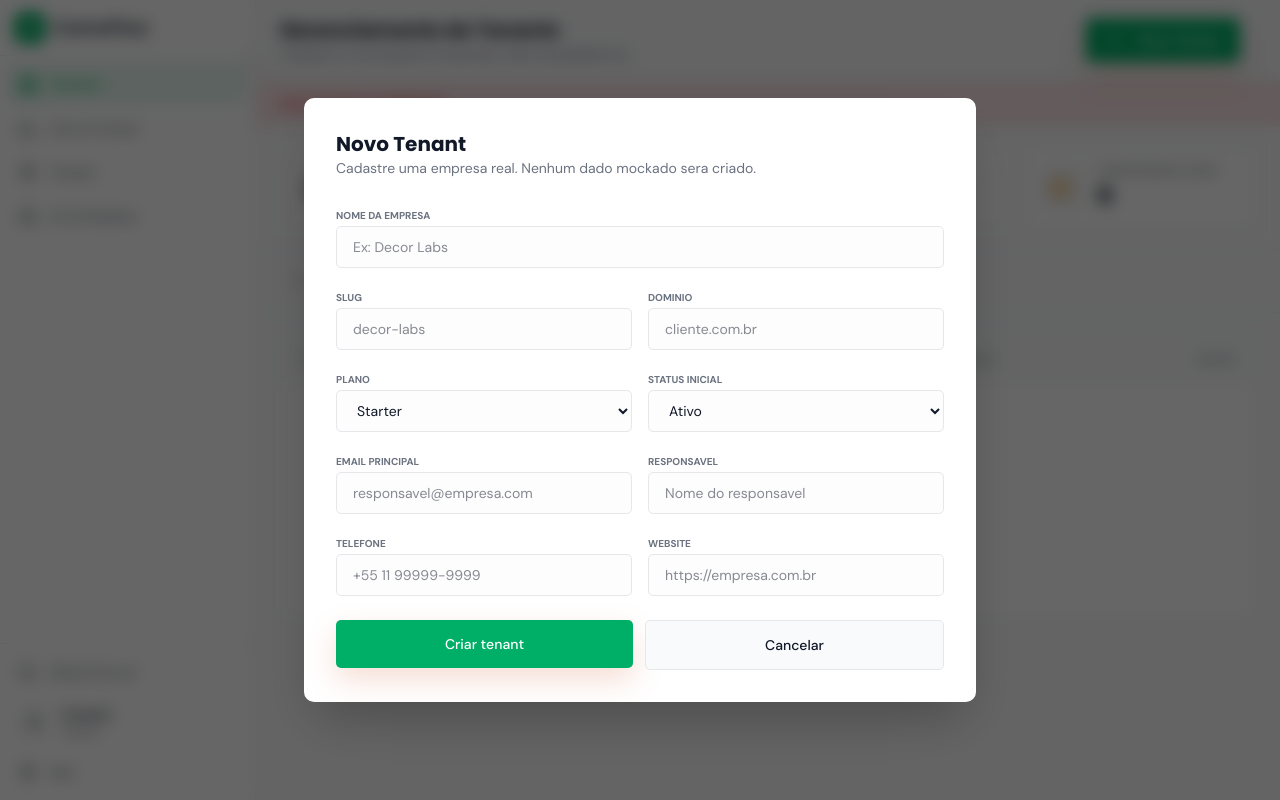
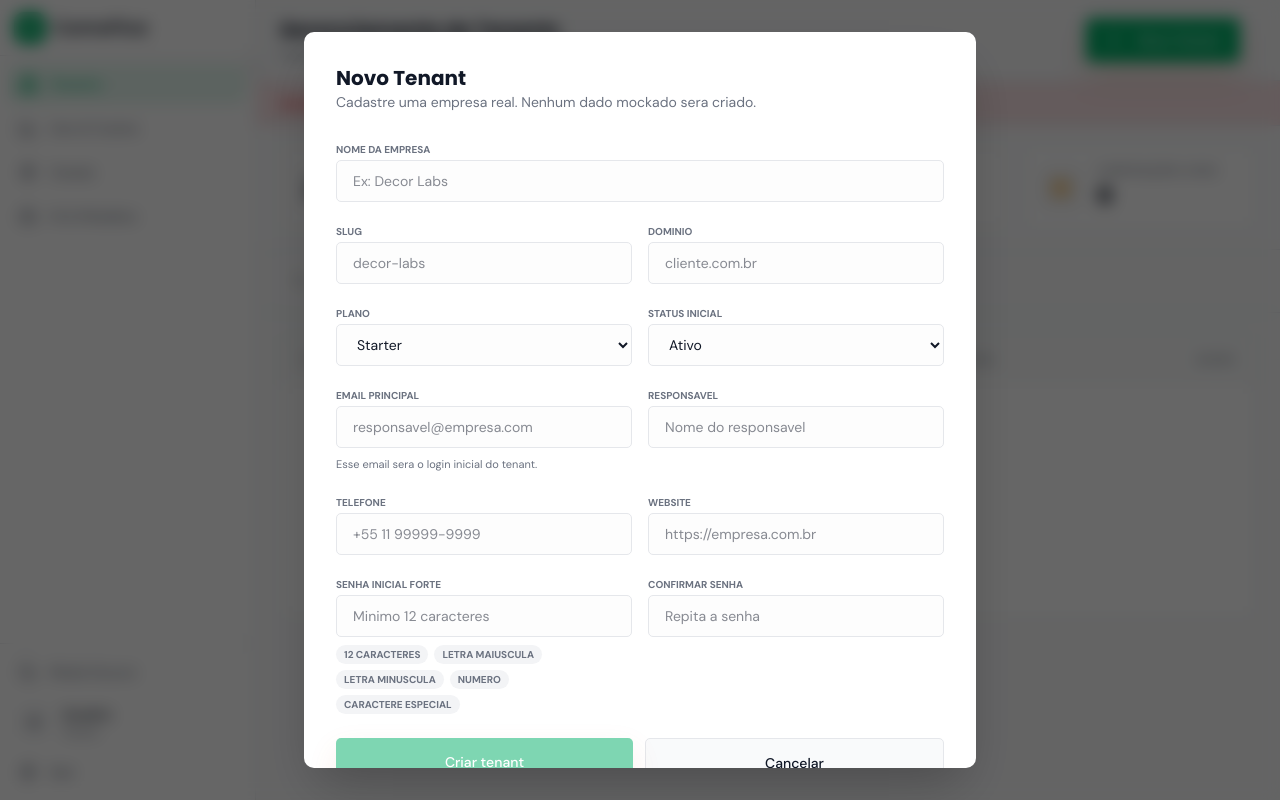
Before and after one commit to zenithag/image-action, a Next.js app in the folder apps/web/: page /superadmin in a window 1280 px wide. Both pictures are taken after a click on the button "Novo Tenant". Built offline with nearby package versions, Linux system fonts and the light colour scheme; no server answers.

Commit message:
Create tenant access with strong password

```diff
--- a/apps/web/app/api/superadmin/tenants/route.ts
+++ b/apps/web/app/api/superadmin/tenants/route.ts
@@ -1,13 +1,19 @@
 import { NextResponse } from "next/server"
 
 import type { TenantInput } from "@/lib/tenant-types"
+import { createStoredAuthUser, validateStrongPassword } from "@/lib/server/auth-users-store"
 import { requireSuperadmin } from "@/lib/server/superadmin-api-auth"
-import { createTenant, listTenants } from "@/lib/server/tenants-store"
+import { createTenant, deleteTenant, listTenants } from "@/lib/server/tenants-store"
 
 export const runtime = "nodejs"
 
 function getErrorMessage(error: unknown) {
   return error instanceof Error ? error.message : "Nao foi possivel processar o tenant."
+}
+
+type TenantCreateRequest = TenantInput & {
+  initialUserPassword?: string
+  initialUserPasswordConfirmation?: string
 }
 
 export async function GET() {
@@ -23,8 +29,36 @@ export async function POST(request: Request) {
   if (unauthorized) return unauthorized
 
   try {
-    const payload = await request.json() as TenantInput
+    const payload = await request.json() as TenantCreateRequest
+    const initialPassword = validateStrongPassword(payload.initialUserPassword)
+    const passwordConfirmation = typeof payload.initialUserPasswordConfirmation === "string"
+      ? payload.initialUserPasswordConfirmation.trim()
+      : ""
+    const contactEmail = typeof payload.contactEmail === "string" ? payload.contactEmail.trim().toLowerCase() : ""
+
+    if (!contactEmail) {
+      throw new Error("Email principal e obrigatorio para criar o acesso inicial do tenant.")
+    }
+
+    if (initialPassword !== passwordConfirmation) {
+      throw new Error("A confirmacao da senha nao confere.")
+    }
+
     const tenant = await createTenant(payload)
+
+    try {
+      await createStoredAuthUser({
+        name: payload.contactName?.trim() || tenant.name,
+        email: contactEmail,
+        password: initialPassword,
+        tenantId: tenant.id,
+        tenantSlug: tenant.slug,
+        roles: ["tenant"],
+      })
+    } catch (error) {
+      await deleteTenant(tenant.id)
+      throw error
+    }
 
     return NextResponse.json(tenant, { status: 201 })
   } catch (error) {
--- a/apps/web/app/superadmin/tenants/[id]/page.tsx
+++ b/apps/web/app/superadmin/tenants/[id]/page.tsx
@@ -225,7 +225,7 @@ export default function TenantDetailPage() {
               <div className="rounded-[5px] border border-border bg-card p-6">
                 <h3 className="font-display text-xs font-bold uppercase tracking-widest text-muted-foreground">Proximos passos</h3>
                 <p className="mt-3 text-sm leading-relaxed text-muted-foreground">
-                  Este tenant ja existe como cadastro real. A criacao de usuarios operadores e acessos por tenant deve ser feita na proxima etapa do painel.
+                  Este tenant ja existe como cadastro real. O email principal criado no cadastro e a senha inicial definida pelo superadmin ja podem ser usados no login do tenant.
                 </p>
               </div>
             </div>
--- a/apps/web/components/superadmin-tenants.tsx
+++ b/apps/web/components/superadmin-tenants.tsx
@@ -22,6 +22,11 @@ import { Button } from "@/components/ui/button"
 import type { Tenant, TenantInput, TenantPlanCode, TenantStatus } from "@/lib/tenant-types"
 import { cn } from "@/lib/utils"
 
+type TenantCreateForm = TenantInput & {
+  initialUserPassword: string
+  initialUserPasswordConfirmation: string
+}
+
 const statusConfig: Record<TenantStatus, { label: string; icon: typeof Clock; className: string }> = {
   draft: { label: "Rascunho", icon: Clock, className: "bg-muted text-muted-foreground" },
   active: { label: "Ativo", icon: CheckCircle2, className: "bg-primary/20 text-primary" },
@@ -35,7 +40,7 @@ const planLabels: Record<TenantPlanCode, { label: string; color: string }> = {
   enterprise: { label: "Enterprise", color: "bg-primary/10 text-primary" },
 }
 
-const initialForm: TenantInput = {
+const initialForm: TenantCreateForm = {
   name: "",
   slug: "",
   status: "active",
@@ -45,6 +50,8 @@ const initialForm: TenantInput = {
   contactName: "",
   phone: "",
   website: "",
+  initialUserPassword: "",
+  initialUserPasswordConfirmation: "",
 }
 
 function slugify(value: string) {
@@ -68,13 +75,23 @@ function getStats(tenants: Tenant[]) {
   )
 }
 
+function getPasswordChecks(password: string) {
+  return [
+    { label: "12 caracteres", valid: password.length >= 12 },
+    { label: "letra maiuscula", valid: /[A-Z]/.test(password) },
+    { label: "letra minuscula", valid: /[a-z]/.test(password) },
+    { label: "numero", valid: /[0-9]/.test(password) },
+    { label: "caractere especial", valid: /[^A-Za-z0-9]/.test(password) },
+  ]
+}
+
 export function SuperadminTenants() {
   const [tenants, setTenants] = useState<Tenant[]>([])
   const [search, setSearch] = useState("")
   const [isLoading, setIsLoading] = useState(true)
   const [isSaving, setIsSaving] = useState(false)
   const [isNewModalOpen, setIsNewModalOpen] = useState(false)
-  const [form, setForm] = useState<TenantInput>(initialForm)
+  const [form, setForm] = useState<TenantCreateForm>(initialForm)
   const [error, setError] = useState<string | null>(null)
 
   async function loadTenants() {
@@ -116,8 +133,16 @@ export function SuperadminTenants() {
   }, [search, tenants])
 
   const stats = useMemo(() => getStats(tenants), [tenants])
+  const passwordChecks = useMemo(() => getPasswordChecks(form.initialUserPassword), [form.initialUserPassword])
+  const isPasswordStrong = passwordChecks.every((check) => check.valid)
+  const canCreateTenant = Boolean(
+    form.name.trim() &&
+    form.contactEmail?.trim() &&
+    isPasswordStrong &&
+    form.initialUserPassword === form.initialUserPasswordConfirmation
+  )
 
-  function updateField<K extends keyof TenantInput>(field: K, value: TenantInput[K]) {
+  function updateField<K extends keyof TenantCreateForm>(field: K, value: TenantCreateForm[K]) {
     setForm((current) => ({
       ...current,
       [field]: value,
@@ -273,8 +298,10 @@ export function SuperadminTenants() {
                   value={form.contactEmail}
                   onChange={(event) => updateField("contactEmail", event.target.value)}
                   placeholder="responsavel@empresa.com"
+                  autoComplete="email"
                   className="w-full rounded-[5px] border border-input bg-muted/20 px-4 py-2.5 text-sm focus:outline-none focus:ring-1 focus:ring-primary"
                 />
+                <p className="text-[11px] text-muted-foreground">Esse email sera o login inicial do tenant.</p>
               </div>
 
               <div className="space-y-2">
@@ -309,10 +336,50 @@ export function SuperadminTenants() {
                   className="w-full rounded-[5px] border border-input bg-muted/20 px-4 py-2.5 text-sm focus:outline-none focus:ring-1 focus:ring-primary"
                 />
               </div>
+
+              <div className="space-y-2">
+                <label className="text-[10px] font-bold uppercase text-muted-foreground">Senha inicial forte</label>
+                <input
+                  type="password"
+                  value={form.initialUserPassword}
+                  onChange={(event) => updateField("initialUserPassword", event.target.value)}
+                  placeholder="Minimo 12 caracteres"
+                  autoComplete="new-password"
+                  className="w-full rounded-[5px] border border-input bg-muted/20 px-4 py-2.5 text-sm focus:outline-none focus:ring-1 focus:ring-primary"
+                />
+                <div className="flex flex-wrap gap-1.5">
+                  {passwordChecks.map((check) => (
+                    <span
+                      key={check.label}
+                      className={cn(
+                        "rounded-full px-2 py-0.5 text-[10px] font-bold uppercase",
+                        check.valid ? "bg-primary/15 text-primary" : "bg-muted text-muted-foreground"
+                      )}
+                    >
+                      {check.label}
+                    </span>
+                  ))}
+                </div>
+              </div>
+
+              <div className="space-y-2">
+                <label className="text-[10px] font-bold uppercase text-muted-foreground">Confirmar senha</label>
+                <input
+                  type="password"
+                  value={form.initialUserPasswordConfirmation}
+                  onChange={(event) => updateField("initialUserPasswordConfirmation", event.target.value)}
+                  placeholder="Repita a senha"
+                  autoComplete="new-password"
+                  className="w-full rounded-[5px] border border-input bg-muted/20 px-4 py-2.5 text-sm focus:outline-none focus:ring-1 focus:ring-primary"
+                />
+                {form.initialUserPasswordConfirmation && form.initialUserPassword !== form.initialUserPasswordConfirmation ? (
+                  <p className="text-[11px] font-medium text-destructive">A confirmacao ainda nao confere.</p>
+                ) : null}
+              </div>
             </div>
 
             <div className="mt-6 flex gap-3">
-              <Button className="flex-1 rounded-[5px] py-6 font-sans" disabled={isSaving} onClick={() => void createTenant()}>
+              <Button className="flex-1 rounded-[5px] py-6 font-sans" disabled={isSaving || !canCreateTenant} onClick={() => void createTenant()}>
                 {isSaving ? <Loader2 className="mr-2 h-4 w-4 animate-spin" /> : null}
                 Criar tenant
               </Button>
--- a/apps/web/lib/server/auth-users-store.ts
+++ b/apps/web/lib/server/auth-users-store.ts
@@ -36,6 +36,10 @@ type BootstrapUserInput = {
   tenantId: string | null
   tenantSlug: string | null
   roles: string[]
+}
+
+type CreateAuthUserInput = BootstrapUserInput & {
+  status?: AuthUserStatus
 }
 
 let mutationQueue = Promise.resolve()
@@ -138,7 +142,7 @@ function readBootstrapUsers(): BootstrapUserInput[] {
   return users
 }
 
-async function buildAuthUser(input: BootstrapUserInput): Promise<StoredAuthUser> {
+async function buildAuthUser(input: CreateAuthUserInput): Promise<StoredAuthUser> {
   const timestamp = new Date().toISOString()
   const password = await hashPassword(input.password)
 
@@ -150,10 +154,72 @@ async function buildAuthUser(input: BootstrapUserInput): Promise<StoredAuthUser>
     tenantId: input.tenantId,
     tenantSlug: input.tenantSlug,
     roles: input.roles,
-    status: "active",
+    status: "status" in input && input.status ? input.status : "active",
     createdAt: timestamp,
     updatedAt: timestamp,
   }
+}
+
+export function validateStrongPassword(passwordInput: unknown) {
+  const password = normalizeText(passwordInput)
+
+  if (password.length < 12) {
+    throw new Error("A senha precisa ter pelo menos 12 caracteres.")
+  }
+
+  if (!/[a-z]/.test(password)) {
+    throw new Error("A senha precisa ter pelo menos uma letra minuscula.")
+  }
+
+  if (!/[A-Z]/.test(password)) {
+    throw new Error("A senha precisa ter pelo menos uma letra maiuscula.")
+  }
+
+  if (!/[0-9]/.test(password)) {
+    throw new Error("A senha precisa ter pelo menos um numero.")
+  }
+
+  if (!/[^A-Za-z0-9]/.test(password)) {
+    throw new Error("A senha precisa ter pelo menos um caractere especial.")
+  }
+
+  return password
+}
+
+export async function createStoredAuthUser(input: CreateAuthUserInput) {
+  const email = normalizeEmail(input.email)
+  const name = normalizeText(input.name)
+  const password = validateStrongPassword(input.password)
+
+  if (!name) {
+    throw new Error("Nome do usuario e obrigatorio.")
+  }
+
+  if (!email) {
+    throw new Error("Email do usuario e obrigatorio.")
+  }
+
+  return withAuthUsersMutation(async () => {
+    const data = await readAuthUsersData()
+    const emailTaken = data.users.some((user) => user.email.toLowerCase() === email)
+
+    if (emailTaken) {
+      throw new Error("Ja existe um usuario com esse email.")
+    }
+
+    const user = await buildAuthUser({
+      ...input,
+      name,
+      email,
+      password,
+    })
+
+    await writeAuthUsersData({
+      users: [...data.users, user],
+    })
+
+    return user
+  })
 }
 
 async function ensureBootstrapUsers() {
```
